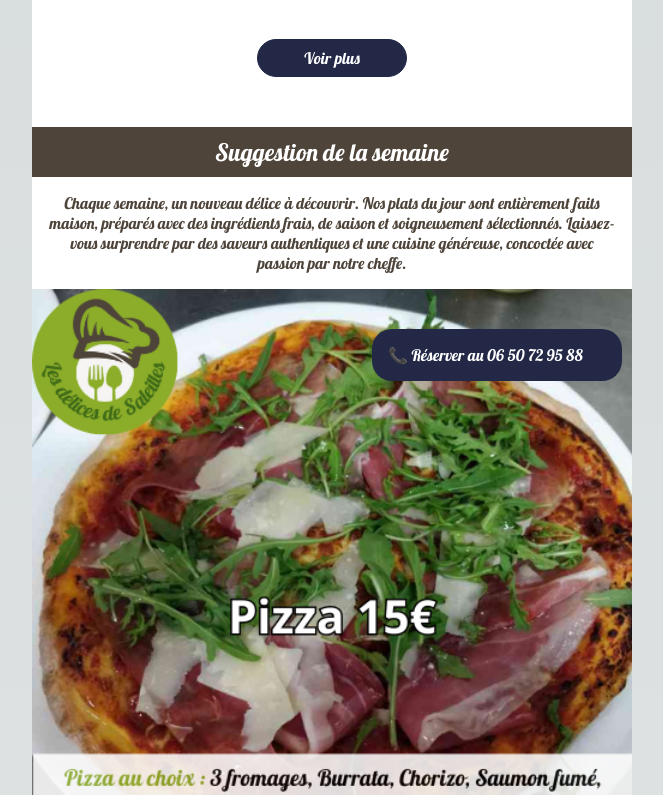
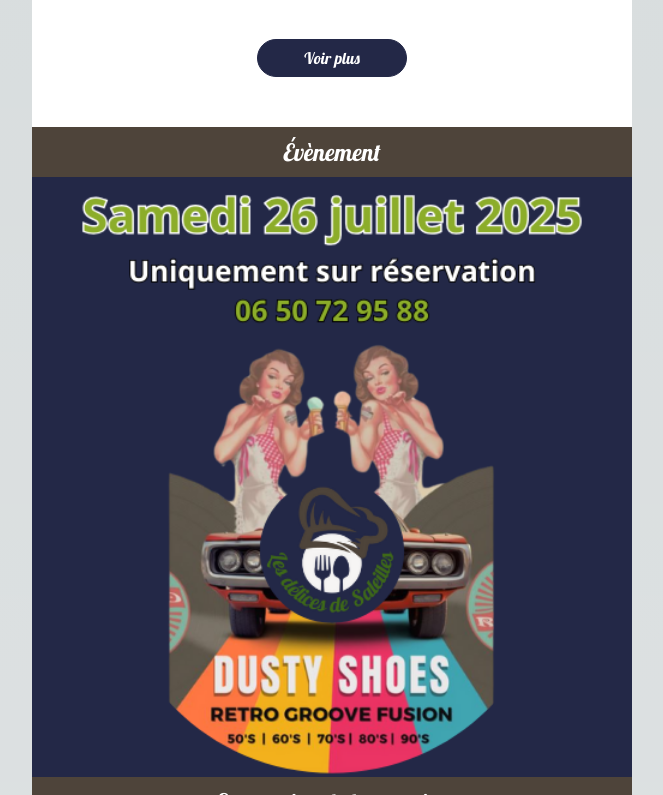
Before and after one commit to AdrienW86/les-delices-de-saleilles, a Next.js app: page / in a window 1280 px wide. Shown: the part 745-1540 px from the top of the page, without its empty margins (308-971 px from the left). Built offline with nearby package versions, Linux system fonts and the light colour scheme.

Commit message:
mise en ligne

```diff
--- a/components/Equipment/Equipment.js
+++ b/components/Equipment/Equipment.js
@@ -3,7 +3,6 @@
 import React, { useState } from 'react';
 import SimpleBanner from '../SimpleBanner/SimpleBanner';
 import styles from "./equipment.module.css";
-import MenuEvent from '../MenuEvent/MenuEvent';
 
 export default function Equipment() {
   const [isVisible, setIsVisible] = useState(false);
@@ -40,6 +39,8 @@
             </button>
           </div>
         </section>
+        <h2 className={styles.h1}> Évènement </h2>
+          <SimpleBanner url="/dusty.png" />
         <h2 id="menu" className={styles.h1}> Suggestion de la semaine </h2>
           <p className={styles.p}>
             Chaque semaine, un nouveau délice à découvrir.
@@ -48,8 +49,7 @@
             Laissez-vous surprendre par des saveurs authentiques et une cuisine généreuse,
             concoctée avec passion par notre cheffe.
           </p>
-           <SimpleBanner url="/pizza.png" />
-
+      <SimpleBanner url="/pizza.png" />
        <h2 className={styles.h1}> Suggestion de la semaine </h2>
      <SimpleBanner url="/tartare.png" />
        <h2 className={styles.h1}> Suggestion de la semaine </h2>
--- a/components/Karaoke/data.js
+++ b/components/Karaoke/data.js
@@ -1,5 +1,4 @@
 const eventMenus = [
-
   {
     date: 'Vendredi 30 mai à 19h',
     plats: [
--- a/components/SimpleBanner/SimpleBanner.js
+++ b/components/SimpleBanner/SimpleBanner.js
@@ -11,9 +11,9 @@
           backgroundImage: `url(${url})`,
         }}
       />
-      <a href="tel:0650729588" className={styles.callButton}>
+      {/* <a href="tel:0650729588" className={styles.callButton}>
         📞 Réserver au 06 50 72 95 88
-      </a>
+      </a> */}
     </div>
   );
 }
--- a/components/SimpleBanner/simpleBanner.module.css
+++ b/components/SimpleBanner/simpleBanner.module.css
@@ -19,6 +19,7 @@
     right: 10px;
     width: 250px;
     padding: 16px;
+    border: 1px solid white;
     border-radius: 20px;
     color: white;
     transition: .4s ease-in-out;
```
Also changed, not shown: components/CardMenu/CardMenu.js (+3 -7 lines), components/CardMenu/cardMenu.module.css (+0 -8 lines), public/dusty.png (added).
